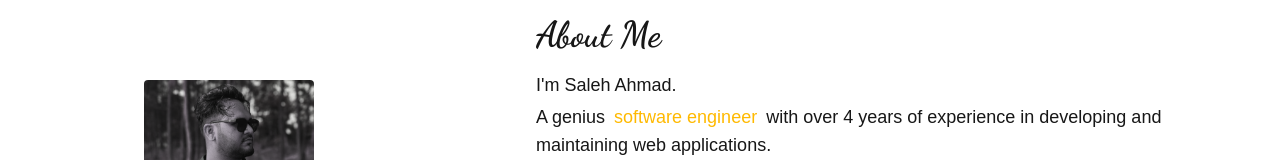
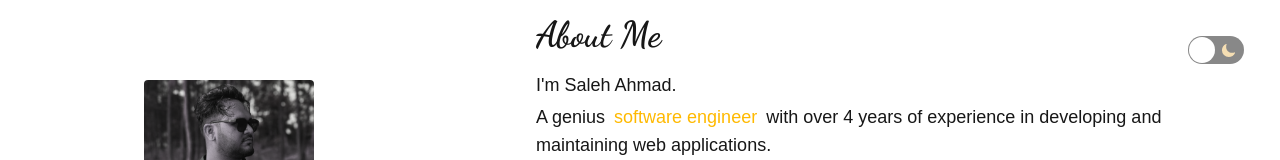
Before and after one commit to sifat23/portfolio, a Next.js app: page / in a window 1280 px wide. Shown: the top 160 px of the page. Built offline with nearby package versions, Linux system fonts and the light colour scheme; a web font is replaced by a local one.

Commit message:
implementing theme toogle button on pc version and change the title

```diff
--- a/src/app/components/ThemeToggle.js
+++ b/src/app/components/ThemeToggle.js
@@ -1,20 +1,29 @@
 import Switch from "react-switch";
 import {IoMoon} from "react-icons/io5";
 import {BsSunFill} from "react-icons/bs";
-import {useState} from "react";
+import {useEffect, useState} from "react";
 const ThemeToggle = ({ className }) => {
+    const [theme, setTheme] = useState(() => {
+        return localStorage.getItem("theme");
+    });
 
-    const [checked, setChecked] = useState(false);
+    useEffect(() => {
+        document.documentElement.classList.remove("light", "dark");
+        document.documentElement.classList.add(theme);
+        localStorage.setItem("theme", theme);
+    }, [theme]);
 
-    const handleChange = (checked) => {
+    const [checked, setChecked] = useState(() => {
+        return localStorage.getItem("theme") === 'light';
+    });
 
-
-        setChecked(checked);
-        console.log(checked)
+    const handleChange = () => {
+        setChecked(!checked);
+        setTheme((prevTheme) => (prevTheme === "light" ? "dark" : "light"));
     };
 
     return (
-        <div className={`absolute right-[20px] top-[20px] p-4 ${className}`}>
+        <div className={`z-10 absolute right-[20px] top-[20px] p-4 ${className}`}>
             <Switch
                 onColor={"#FFCA28"}
                 onChange={handleChange}
@@ -48,7 +57,8 @@ const ThemeToggle = ({ className }) => {
                         <BsSunFill/>
                     </div>
                 }
-                checked={checked}/>
+                // checked={theme === 'light'}/>
+                 checked={checked}/>
         </div>
     )
 }
--- a/src/app/globals.css
+++ b/src/app/globals.css
@@ -10,20 +10,30 @@
   --foreground: #171717;
 }
 
-@theme inline {
-  --color-background: var(--background);
-  --color-foreground: var(--foreground);
-  --font-sans: var(--font-geist-sans);
-  --font-mono: var(--font-geist-mono);
+.dark {
+  --background: #171717;
+  --foreground: #ededed;
 }
 
+.light {
+  --background: #ededed;
+  --foreground: #171717;
+}
 
-@media (prefers-color-scheme: dark) {
-  :root {
-    --background: #0a0a0a;
-    --foreground: #ededed;
-  }
-}
+/*@theme inline {*/
+/*  --color-background: var(--background);*/
+/*  --color-foreground: var(--foreground);*/
+/*  --font-sans: var(--font-geist-sans);*/
+/*  --font-mono: var(--font-geist-mono);*/
+/*}*/
+
+
+/*@media (prefers-color-scheme: dark) {*/
+/*  :root {*/
+/*    --background: #0a0a0a;*/
+/*    --foreground: #ededed;*/
+/*  }*/
+/*}*/
 
 @font-face {
   font-family: 'MySignature';
@@ -41,6 +51,7 @@ body {
   /* font-family: Arial, Helvetica, sans-serif; */
   /* font-family: "Ubuntu", sans-serif; */
   font-family: "Encode Sans Condensed", sans-serif;
+  transition: background-color 0.3s ease-in-out, color 0.3s ease-in-out;
 }
 
 .bg-theme-dark {
--- a/src/app/page.js
+++ b/src/app/page.js
@@ -1,6 +1,6 @@
 'use client';
 
-import {useState} from "react";
+import {useEffect, useState} from "react";
 import Projects from "@/app/components/Projects";
 import ThemeToggle from "@/app/components/ThemeToggle";
 
@@ -8,15 +8,19 @@ import Sidebar from "@/app/components/Sidebar";
 import About from "@/app/components/About";
 import JobExperience from "@/app/components/JobExperience";
 import {motion, AnimatePresence} from "motion/react"
-import {GiEgyptianProfile} from "react-icons/gi";
 import Header from "@/app/components/Header";
+import Head from "next/head";
 
 const Last = () => {
     const [active, setActive] = useState("about-me");
 
+    useEffect(() => {
+        document.title = "Saleh Ahmad Sifat";
+    }, []);
+
     return (
         <div className="lg:flex h-screen">
-            {/*<ThemeToggle className={"hidden sm:block"}/>*/}
+            <ThemeToggle className={"hidden sm:block"}/>
             <Header/>
             <Sidebar handleActive={(value) => setActive(value)}/>
             <div className="w-full sm:w-5/8 pb-12">
```
